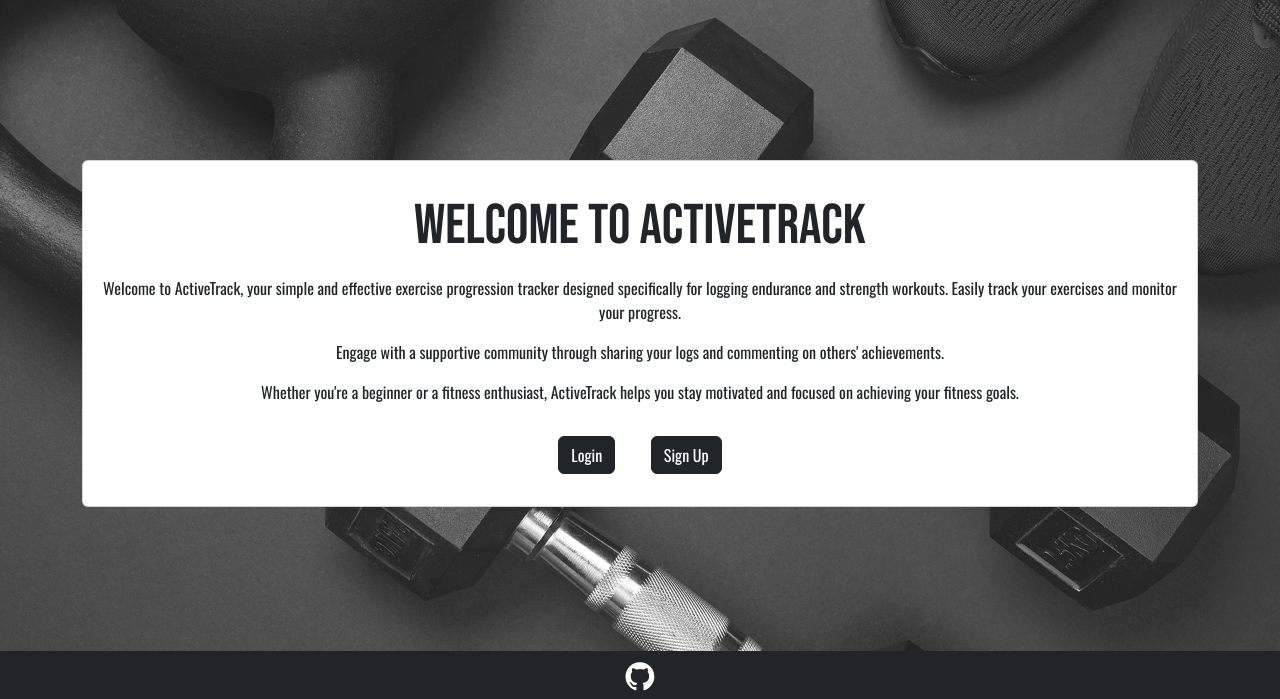
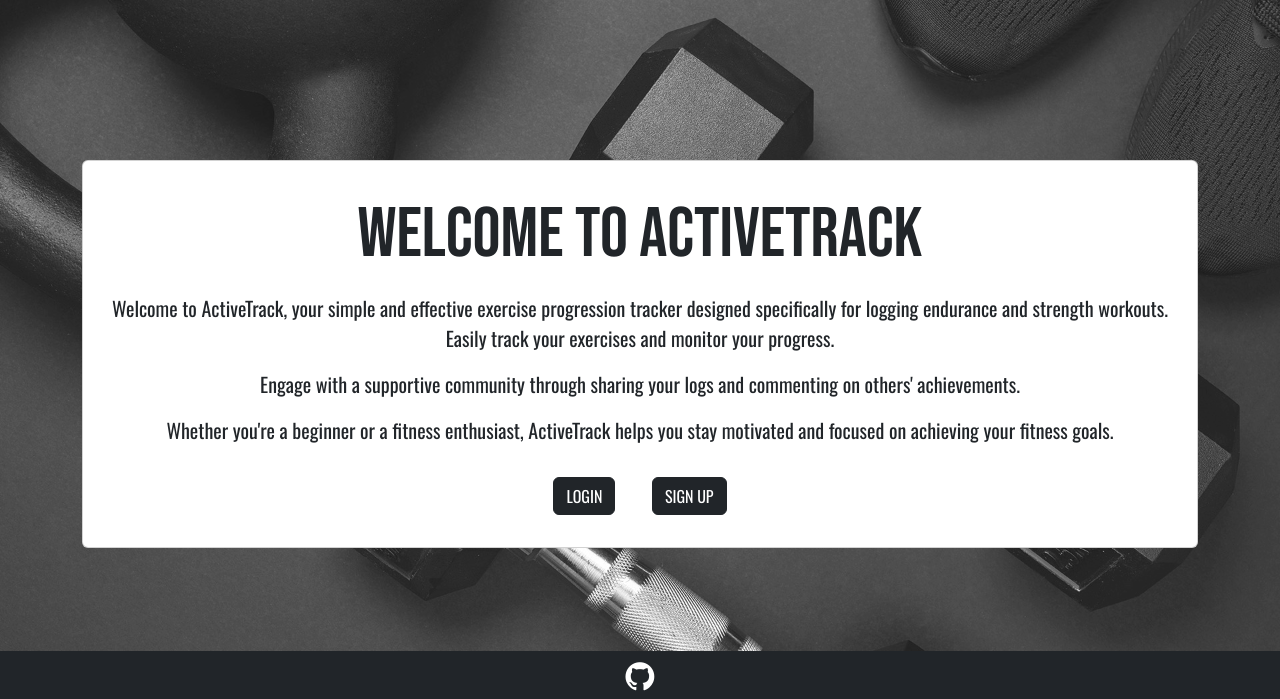
Before and after one commit to collingsandrew/milestone-project-3, a Flask app: page / in a window 1280 px wide. Shown: the part 101-800 px from the top of the page. Run offline with Flask 3, Linux system fonts and the light colour scheme.

Commit message:
Update increase font size home.html

```diff
--- a/activetrack/templates/home.html
+++ b/activetrack/templates/home.html
@@ -2,7 +2,7 @@
 {% block content %}
 
     <!-- main content container -->
-    <div class="d-flex justify-content-center align-items-center">
+    <div class="d-flex justify-content-center align-items-center fs-5">
         <div class="card text-center main-card">
             <div class="card-body">
                 <h2 class="card-title m-3">Welcome to ActiveTrack</h2>
@@ -18,11 +18,11 @@
                     Whether you're a beginner or a fitness enthusiast, ActiveTrack helps you stay motivated and focused on achieving your fitness goals.
                 </p>
                 {% if user.is_authenticated %}
-                <a href="#" class="btn btn-dark m-3">Diary</a>
-                <a href="#" class="btn btn-dark m-3">Activity Feed</a>
+                <a href="#" class="btn btn-dark m-3 text-uppercase">Diary</a>
+                <a href="#" class="btn btn-dark m-3 text-uppercase">Activity Feed</a>
                 {% else %}
-                <a href="{{ url_for('login') }}" class="btn btn-dark m-3">Login</a>
-                <a href="{{ url_for('sign_up') }}" class="btn btn-dark m-3">Sign Up</a>
+                <a href="{{ url_for('login') }}" class="btn btn-dark m-3 text-uppercase">Login</a>
+                <a href="{{ url_for('sign_up') }}" class="btn btn-dark m-3 text-uppercase">Sign Up</a>
                 {% endif %}
             </div>
         </div>
```
